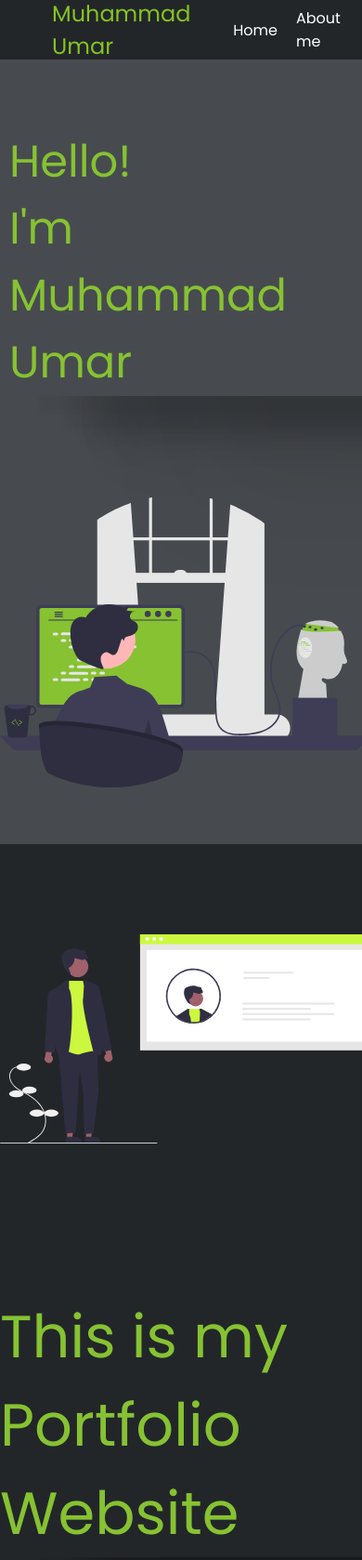
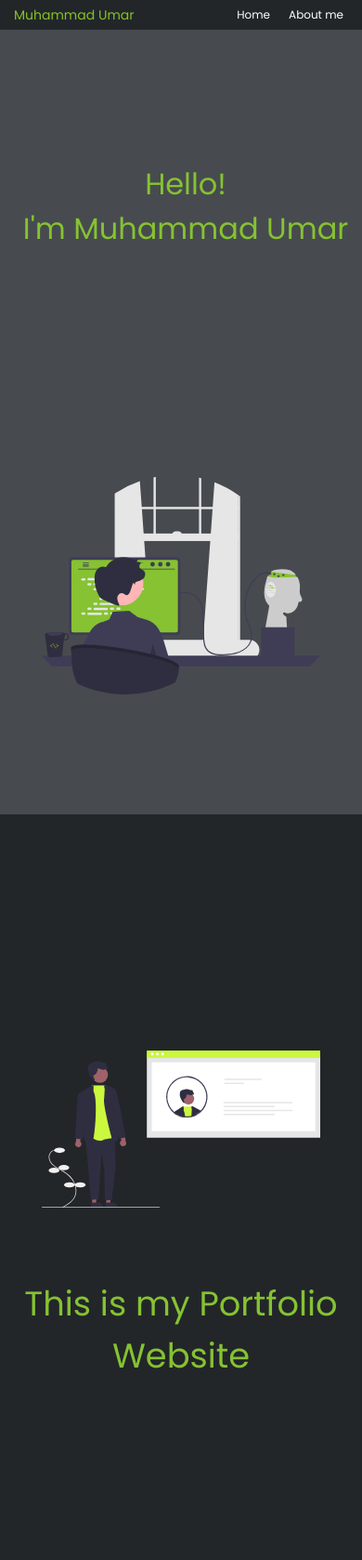
Before and after one commit to umar453/my_portfolio, a plain HTML site: page index.html in a window 390 px wide. Shown: the top 1678 px of the page at 93% size. Drawn offline with Linux system fonts and the light colour scheme.

Commit message:
2nd commit

```diff
--- a/Css/style.css
+++ b/Css/style.css
@@ -126,3 +126,47 @@ body {
     color: #86c232;
     text-decoration: underline;
 }
+@media only screen and (max-width: 650px){
+  .nav__bar{
+      height: 2rem;
+      flex-wrap: nowrap;
+      font-size: 12px;
+      justify-content: space-between;
+      width: 100vw;
+  }
+  .nav__content{
+      font-size: 14px;
+      padding-left: 15px;
+  }
+  .container{
+      flex-direction: column;
+      align-items: center;
+
+  }
+  .home__pic img{
+      width: 300px;
+  }
+  .home__text
+  {
+      text-align: center;
+      font-size: 2rem;
+      box-shadow: none;
+  }
+  .about__img img{
+      width: 300px;
+  }
+  .about__text{
+      font-size: 2.3rem;
+      /* padding-left: 50px */
+      margin-top: -400px;
+      text-align: center;
+      box-shadow: none;
+  }
+  .footer{
+      font-size: 14px;
+      height: 4rem;
+      width: 100vw;
+  }
+
+
+}
```
